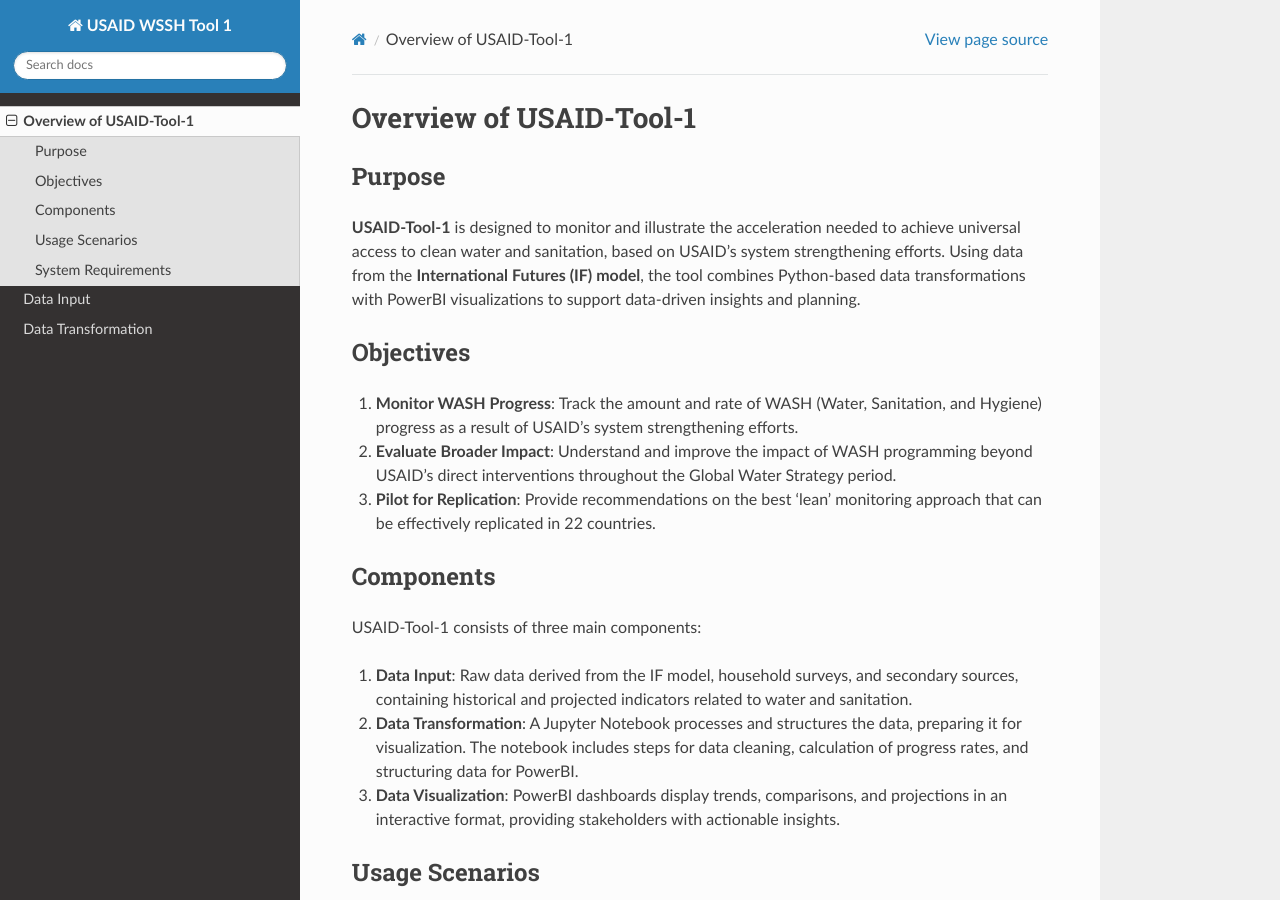
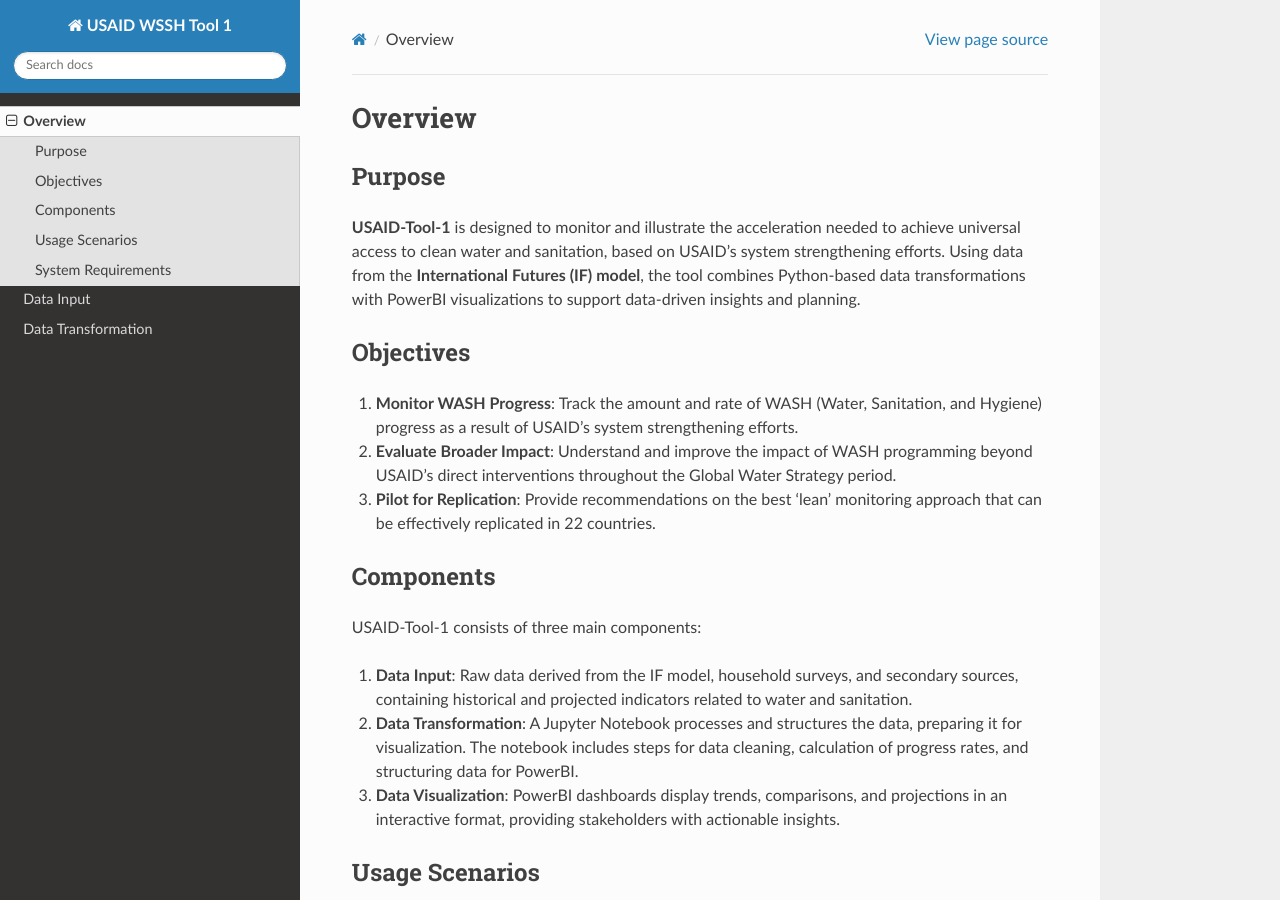
Before and after one commit to akvo/wash-futures-explorer, a Sphinx documentation site: the page built from docs/overview.rst, in a window 1280 px wide and 900 px high. Built offline with Sphinx 7.4.7 and the Read the Docs theme 3.1.0, drawn with Linux system fonts in a browser that asks for light colours.

Commit message:
[#2] Modify overview

```diff
--- a/docs/overview.rst
+++ b/docs/overview.rst
@@ -1,6 +1,6 @@
-===========================
-Overview of USAID-Tool-1
-===========================
+========
+Overview
+========
 
 Purpose
 =======
```
